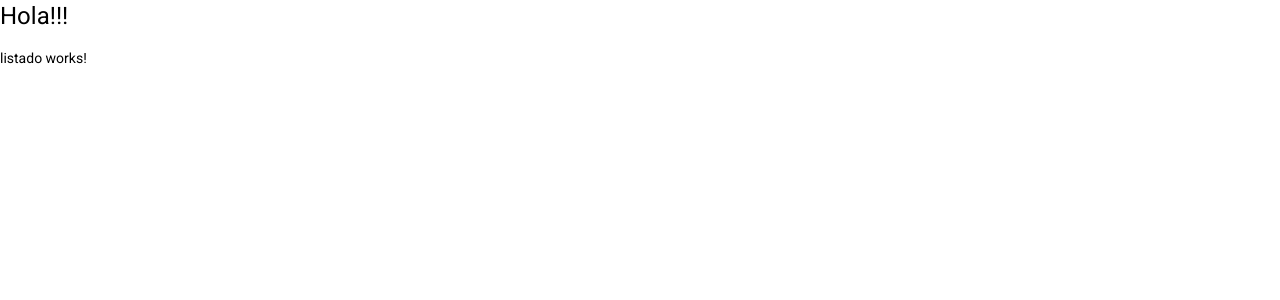
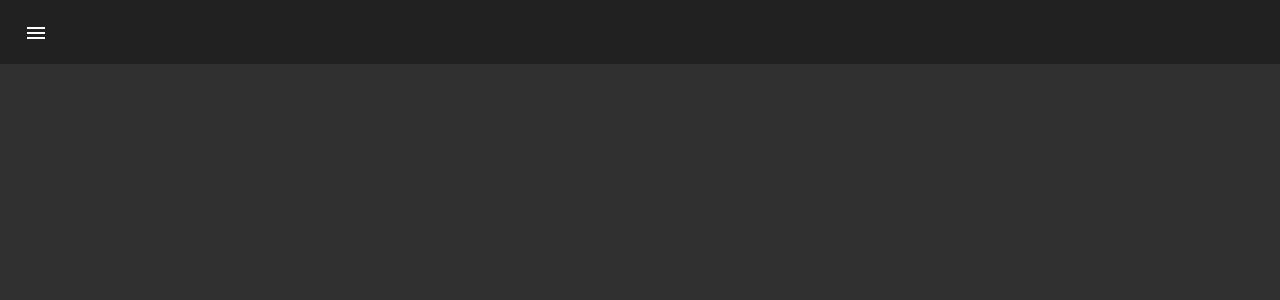
Before and after one commit to alejandropavlotsky/heroesAppAngular, an Angular app: page /heroes/listado in a window 1280 px wide. Shown: the top 300 px of the page. Built offline with nearby package versions, Linux system fonts and the light colour scheme.

Commit message:
ADD material angular, ADD sidenav on home component

```diff
--- a/package.json
+++ b/package.json
@@ -16,6 +16,7 @@
     "@angular/common": "~11.2.7",
     "@angular/compiler": "~11.2.7",
     "@angular/core": "~11.2.7",
+    "@angular/flex-layout": "*",
     "@angular/forms": "~11.2.7",
     "@angular/material": "^11.2.9",
     "@angular/platform-browser": "~11.2.7",
--- a/src/app/app.component.html
+++ b/src/app/app.component.html
@@ -1,2 +1 @@
-<h1>Hola!!!</h1>
 <router-outlet></router-outlet>
--- a/src/app/heroes/heroes-routing.module.ts
+++ b/src/app/heroes/heroes-routing.module.ts
@@ -9,6 +9,7 @@ import { HomeComponent } from './pages/home/home.component';
 const routes: Routes = [
   {
     path: '',
+    component: HomeComponent,
     children: [
       {
         path: 'listado',
--- a/src/app/heroes/pages/home/home.component.html
+++ b/src/app/heroes/pages/home/home.component.html
@@ -1 +1,10 @@
-<p>home works!</p>
+<mat-sidenav-container fullscreen>
+  <mat-sidenav #sidenav>
+    <h1>Sidenav</h1>
+  </mat-sidenav>
+  <mat-toolbar>
+    <button mat-icon-button (click)="sidenav.toggle()">
+      <mat-icon> menu</mat-icon>
+    </button>
+  </mat-toolbar>
+</mat-sidenav-container>
```
Also changed, not shown: src/app/heroes/heroes.module.ts (+10 -2 lines), src/app/material/material.module.ts (+6 -9 lines), 1 other file (tests, documents, lock files or other folders).
